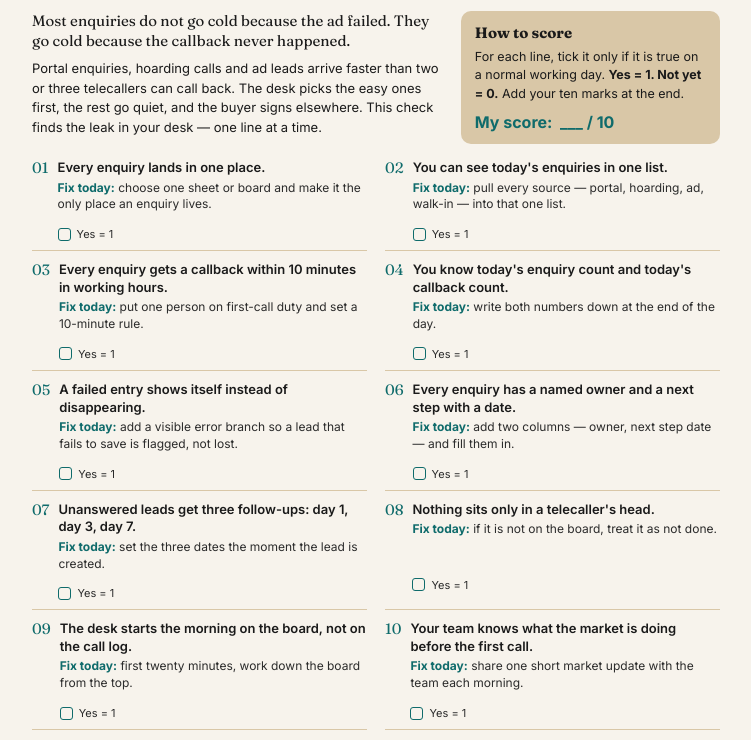
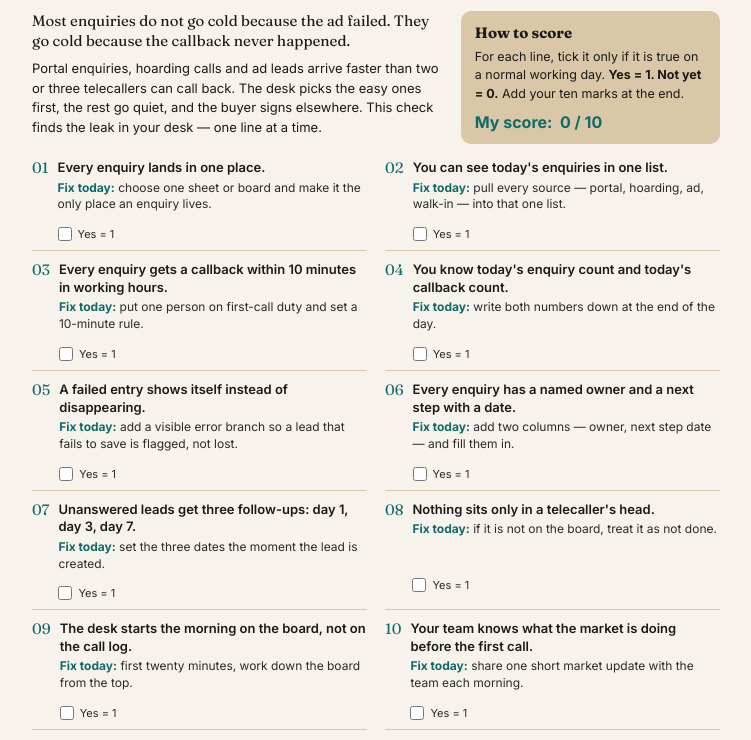
Before and after one commit to mpraoai/leaddesk-site, a plain HTML site: page lead-leak-check.html in a window 1280 px wide. Shown: the part 184-924 px from the top of the page, without its empty margins (264-1015 px from the left). Drawn offline with Linux system fonts and the light colour scheme.

Commit message:
Make the Lead Leak Check interactive: real checkboxes with a live score and band highlight

```diff
--- a/lead-leak-check.html
+++ b/lead-leak-check.html
@@ -41,8 +41,9 @@
   .item .what{margin:0 0 3px;font-size:13px;font-weight:600;line-height:1.35}
   .item .fix{margin:0;font-size:12px;line-height:1.4;color:var(--charcoal)}
   .item .fix b{color:var(--teal)}
-  .tickbox{grid-column:2;display:inline-flex;align-items:center;gap:6px;margin-top:5px;font-size:11px;color:var(--charcoal)}
-  .tickbox i{width:13px;height:13px;border:1.5px solid var(--teal);border-radius:3px;display:inline-block}
+  .tickbox{grid-column:2;display:inline-flex;align-items:center;gap:6px;margin-top:5px;font-size:11px;color:var(--charcoal);cursor:pointer}
+  .tickbox input{width:14px;height:14px;margin:0;accent-color:var(--teal);cursor:pointer}
+  .band.active{outline:2.5px solid var(--teal);outline-offset:2px}
   .bands{display:grid;grid-template-columns:repeat(3,1fr);gap:10px;margin:16px 0 0}
   .band{background:var(--sand);border-radius:10px;padding:11px 13px;font-size:11.5px;line-height:1.45}
   .band b{display:block;font-family:Fraunces,Georgia,serif;font-size:19px;color:var(--teal);margin:0 0 2px}
@@ -78,7 +79,7 @@
     <div class="how">
       <h2>How to score</h2>
       <p>For each line, tick it only if it is true on a normal working day. <b>Yes = 1. Not yet = 0.</b> Add your ten marks at the end.</p>
-      <span class="mark">My score: &nbsp;___ / 10</span>
+      <span class="mark">My score: &nbsp;<b id="score">0</b> / 10</span>
     </div>
   </div>
 
@@ -90,7 +91,7 @@
         <p class="what">Every enquiry lands in one place.</p>
         <p class="fix"><b>Fix today:</b> choose one sheet or board and make it the only place an enquiry lives.</p>
       </div>
-      <span class="tickbox"><i></i> Yes = 1</span>
+      <label class="tickbox"><input type="checkbox" class="ck"> Yes = 1</label>
     </div>
 
     <div class="item">
@@ -99,7 +100,7 @@
         <p class="what">You can see today's enquiries in one list.</p>
         <p class="fix"><b>Fix today:</b> pull every source — portal, hoarding, ad, walk-in — into that one list.</p>
       </div>
-      <span class="tickbox"><i></i> Yes = 1</span>
+      <label class="tickbox"><input type="checkbox" class="ck"> Yes = 1</label>
     </div>
 
     <div class="item">
@@ -108,7 +109,7 @@
         <p class="what">Every enquiry gets a callback within 10 minutes in working hours.</p>
         <p class="fix"><b>Fix today:</b> put one person on first-call duty and set a 10-minute rule.</p>
       </div>
-      <span class="tickbox"><i></i> Yes = 1</span>
+      <label class="tickbox"><input type="checkbox" class="ck"> Yes = 1</label>
     </div>
 
     <div class="item">
@@ -117,7 +118,7 @@
         <p class="what">You know today's enquiry count and today's callback count.</p>
         <p class="fix"><b>Fix today:</b> write both numbers down at the end of the day.</p>
       </div>
-      <span class="tickbox"><i></i> Yes = 1</span>
+      <label class="tickbox"><input type="checkbox" class="ck"> Yes = 1</label>
     </div>
 
     <div class="item">
@@ -126,7 +127,7 @@
         <p class="what">A failed entry shows itself instead of disappearing.</p>
         <p class="fix"><b>Fix today:</b> add a visible error branch so a lead that fails to save is flagged, not lost.</p>
       </div>
-      <span class="tickbox"><i></i> Yes = 1</span>
+      <label class="tickbox"><input type="checkbox" class="ck"> Yes = 1</label>
     </div>
 
     <div class="item">
@@ -135,7 +136,7 @@
         <p class="what">Every enquiry has a named owner and a next step with a date.</p>
         <p class="fix"><b>Fix today:</b> add two columns — owner, next step date — and fill them in.</p>
       </div>
-      <span class="tickbox"><i></i> Yes = 1</span>
+      <label class="tickbox"><input type="checkbox" class="ck"> Yes = 1</label>
     </div>
 
     <div class="item">
@@ -144,7 +145,7 @@
         <p class="what">Unanswered leads get three follow-ups: day 1, day 3, day 7.</p>
         <p class="fix"><b>Fix today:</b> set the three dates the moment the lead is created.</p>
       </div>
-      <span class="tickbox"><i></i> Yes = 1</span>
+      <label class="tickbox"><input type="checkbox" class="ck"> Yes = 1</label>
     </div>
 
     <div class="item">
@@ -153,7 +154,7 @@
         <p class="what">Nothing sits only in a telecaller's head.</p>
         <p class="fix"><b>Fix today:</b> if it is not on the board, treat it as not done.</p>
       </div>
-      <span class="tickbox"><i></i> Yes = 1</span>
+      <label class="tickbox"><input type="checkbox" class="ck"> Yes = 1</label>
     </div>
 
     <div class="item">
@@ -162,7 +163,7 @@
         <p class="what">The desk starts the morning on the board, not on the call log.</p>
         <p class="fix"><b>Fix today:</b> first twenty minutes, work down the board from the top.</p>
       </div>
-      <span class="tickbox"><i></i> Yes = 1</span>
+      <label class="tickbox"><input type="checkbox" class="ck"> Yes = 1</label>
     </div>
 
     <div class="item">
@@ -171,7 +172,7 @@
         <p class="what">Your team knows what the market is doing before the first call.</p>
         <p class="fix"><b>Fix today:</b> share one short market update with the team each morning.</p>
       </div>
-      <span class="tickbox"><i></i> Yes = 1</span>
+      <label class="tickbox"><input type="checkbox" class="ck"> Yes = 1</label>
     </div>
 
   </div>
@@ -200,5 +201,21 @@
   </div>
 
 </div>
+
+<script>
+  const boxes = Array.from(document.querySelectorAll(".ck"));
+  const scoreEl = document.getElementById("score");
+  const bands = Array.from(document.querySelectorAll(".band"));
+  function update(){
+    const n = boxes.filter((b) => b.checked).length;
+    scoreEl.textContent = n;
+    bands.forEach((b, i) => {
+      const match = (n >= 8 && i === 0) || (n >= 4 && n <= 7 && i === 1) || (n <= 3 && i === 2);
+      b.classList.toggle("active", match);
+    });
+  }
+  boxes.forEach((b) => b.addEventListener("change", update));
+  update();
+</script>
 </body>
 </html>
```
Also changed, not shown: 1 other file.
